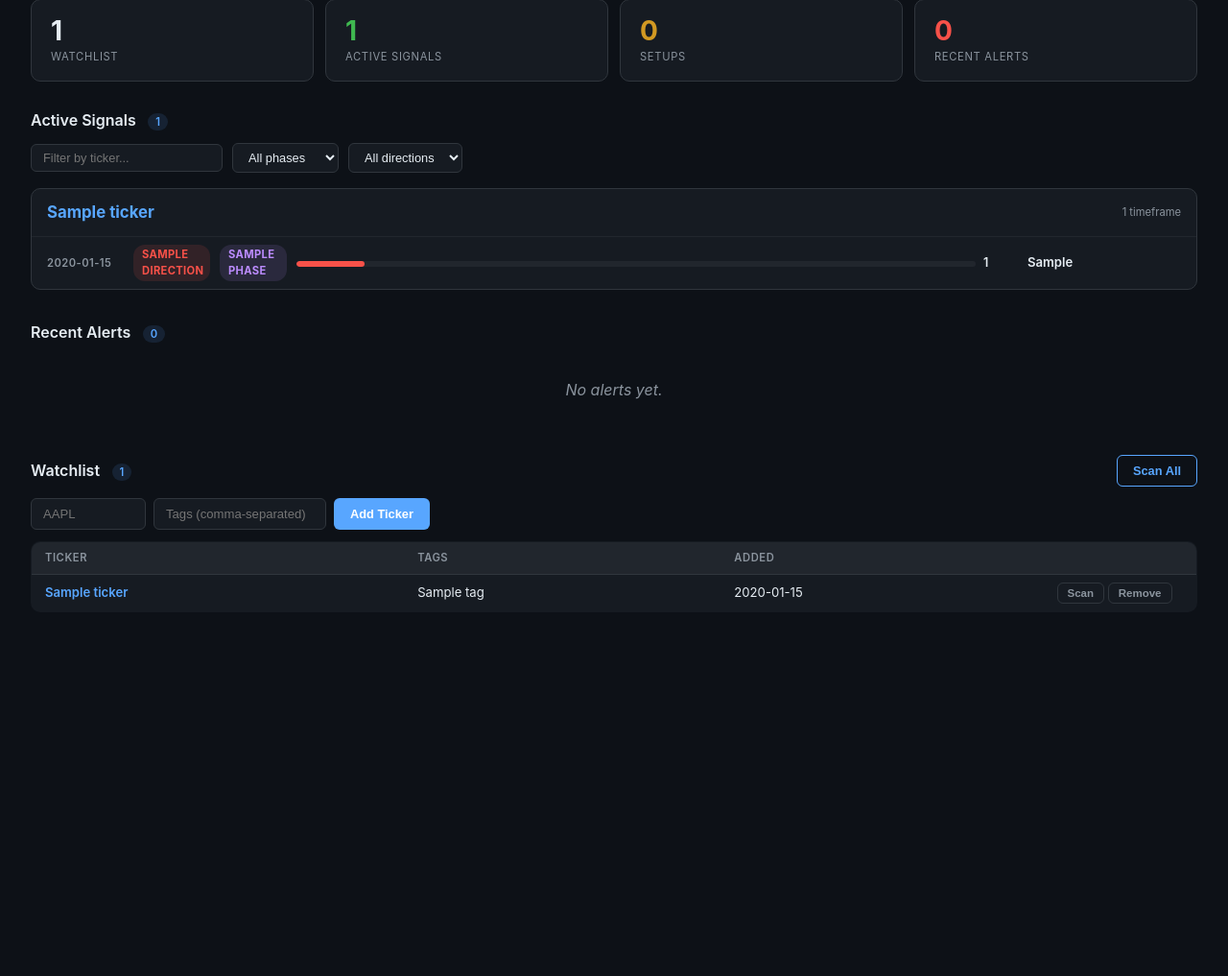
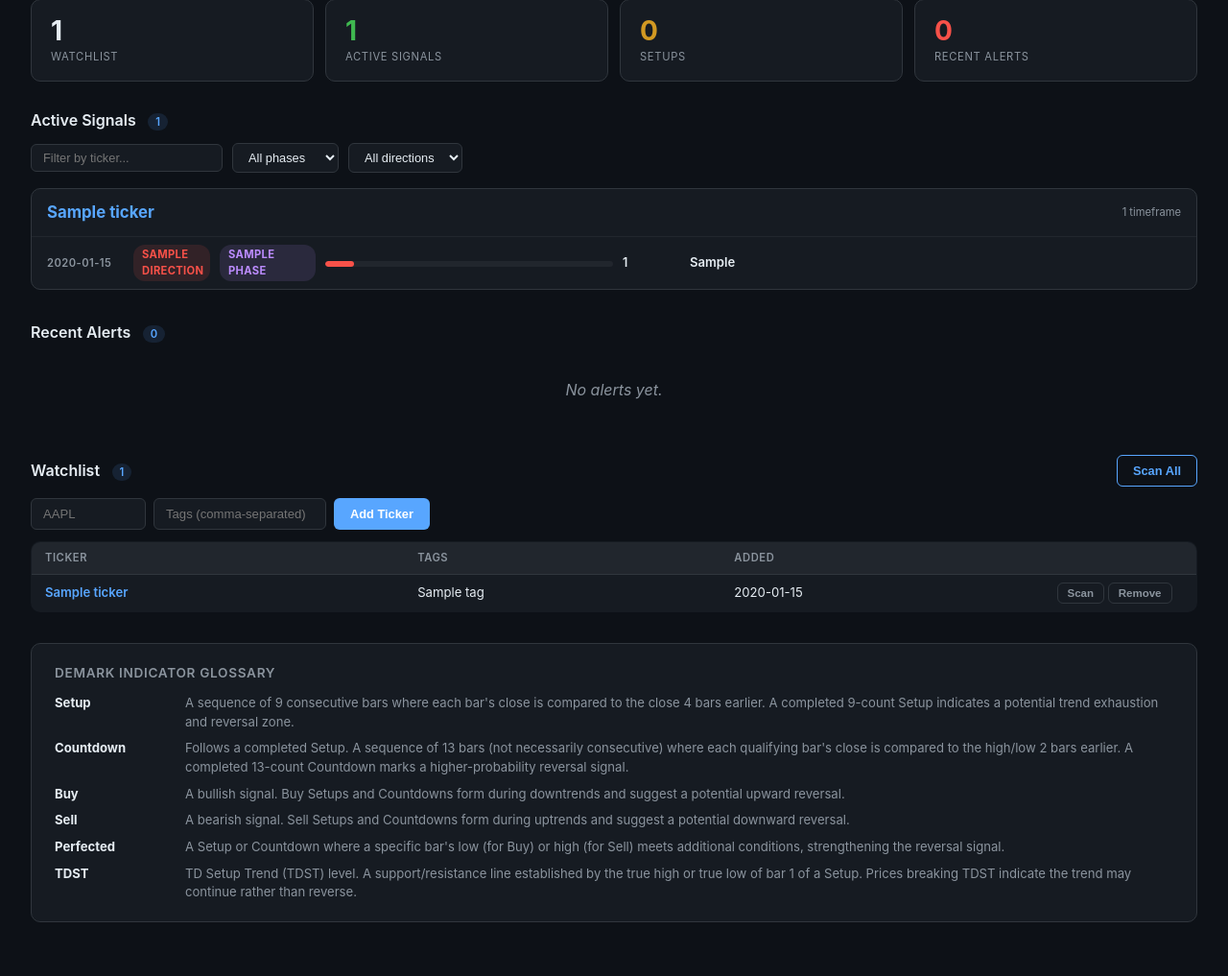
Before and after one commit to 8gara8/DM, a Flask app: template demark/dashboard/templates/index.html in a window 1280 px wide. Shown: the part 86-1103 px from the top of the page at 96% size. Before the commit the page ends 715 px from the top, so only its background shows below. Run offline with Flask 3, Linux system fonts and the light colour scheme; the template is opened without the code that fills it: most values are stand-ins (such as "Sample title", 1, 10 or a date in 2020).

Commit message:
Fix progress bar overlapping phase badges and add glossary section
- Widen phase badge column from 70px to 100px so COUNTDOWN text isn't truncated
- Cap progress bar width with minmax(60px, 300px) instead of unbounded 1fr
- Add separate grid column for count display
- Add DeMark indicator glossary at bottom of dashboard explaining Setup,
  Countdown, Buy, Sell, Perfected, and TDST terms

https://claude.ai/code/session_019HB4EeajQgGT8pEdQfS6Gf

```diff
--- a/demark/dashboard/templates/index.html
+++ b/demark/dashboard/templates/index.html
@@ -178,7 +178,7 @@
         /* Sub-rows: one per timeframe */
         .signal-tf-row {
             display: grid;
-            grid-template-columns: 80px 80px 70px 1fr 90px 60px;
+            grid-template-columns: 80px 80px 100px minmax(60px, 300px) 60px 90px 60px;
             align-items: center;
             gap: 10px;
             padding: 8px 16px;
@@ -420,6 +420,36 @@
         .toast.error { border-color: var(--red); color: var(--red); }
         .toast.success { border-color: var(--green); color: var(--green); }
 
+        /* --- Glossary --- */
+        .glossary {
+            background: var(--surface);
+            border: 1px solid var(--border);
+            border-radius: 10px;
+            padding: 20px 24px;
+        }
+        .glossary h3 {
+            font-size: 0.85rem;
+            font-weight: 600;
+            color: var(--text-muted);
+            text-transform: uppercase;
+            letter-spacing: 0.05em;
+            margin-bottom: 12px;
+        }
+        .glossary dl {
+            display: grid;
+            grid-template-columns: 120px 1fr;
+            gap: 8px 16px;
+            font-size: 0.82rem;
+        }
+        .glossary dt {
+            font-weight: 700;
+            color: var(--text);
+        }
+        .glossary dd {
+            color: var(--text-muted);
+            margin: 0;
+        }
+
         /* --- Responsive --- */
         @media (max-width: 768px) {
             .topbar, .main { padding-left: 16px; padding-right: 16px; }
@@ -504,13 +534,11 @@
                         <span class="badge {% if s.phase == 'setup' %}badge-setup{% else %}badge-countdown{% endif %}">
                             {{ s.phase }}
                         </span>
-                        <div class="signal-progress-cell">
-                            <div class="progress-wrap">
-                                <div class="progress-bar {% if s.direction == 'buy' %}progress-buy{% else %}progress-sell{% endif %}"
-                                     style="width: {{ s.progress_pct }}%"></div>
-                            </div>
-                            <span class="signal-progress-text">{{ s.count_display }}</span>
+                        <div class="progress-wrap">
+                            <div class="progress-bar {% if s.direction == 'buy' %}progress-buy{% else %}progress-sell{% endif %}"
+                                 style="width: {{ s.progress_pct }}%"></div>
                         </div>
+                        <span class="signal-progress-text">{{ s.count_display }}</span>
                         <span class="signal-val">{{ s.tdst_display }}</span>
                         {% if s.is_perfected %}
                         <span class="badge badge-complete">Perf</span>
@@ -593,6 +621,31 @@
             {% if not tickers %}
             <p class="empty" id="watchlist-empty">Watchlist is empty.</p>
             {% endif %}
+        </div>
+        <!-- Glossary -->
+        <div class="section">
+            <div class="glossary">
+                <h3>DeMark Indicator Glossary</h3>
+                <dl>
+                    <dt>Setup</dt>
+                    <dd>A sequence of 9 consecutive bars where each bar's close is compared to the close 4 bars earlier. A completed 9-count Setup indicates a potential trend exhaustion and reversal zone.</dd>
+
+                    <dt>Countdown</dt>
+                    <dd>Follows a completed Setup. A sequence of 13 bars (not necessarily consecutive) where each qualifying bar's close is compared to the high/low 2 bars earlier. A completed 13-count Countdown marks a higher-probability reversal signal.</dd>
+
+                    <dt>Buy</dt>
+                    <dd>A bullish signal. Buy Setups and Countdowns form during downtrends and suggest a potential upward reversal.</dd>
+
+                    <dt>Sell</dt>
+                    <dd>A bearish signal. Sell Setups and Countdowns form during uptrends and suggest a potential downward reversal.</dd>
+
+                    <dt>Perfected</dt>
+                    <dd>A Setup or Countdown where a specific bar's low (for Buy) or high (for Sell) meets additional conditions, strengthening the reversal signal.</dd>
+
+                    <dt>TDST</dt>
+                    <dd>TD Setup Trend (TDST) level. A support/resistance line established by the true high or true low of bar 1 of a Setup. Prices breaking TDST indicate the trend may continue rather than reverse.</dd>
+                </dl>
+            </div>
         </div>
     </div>
 
```
